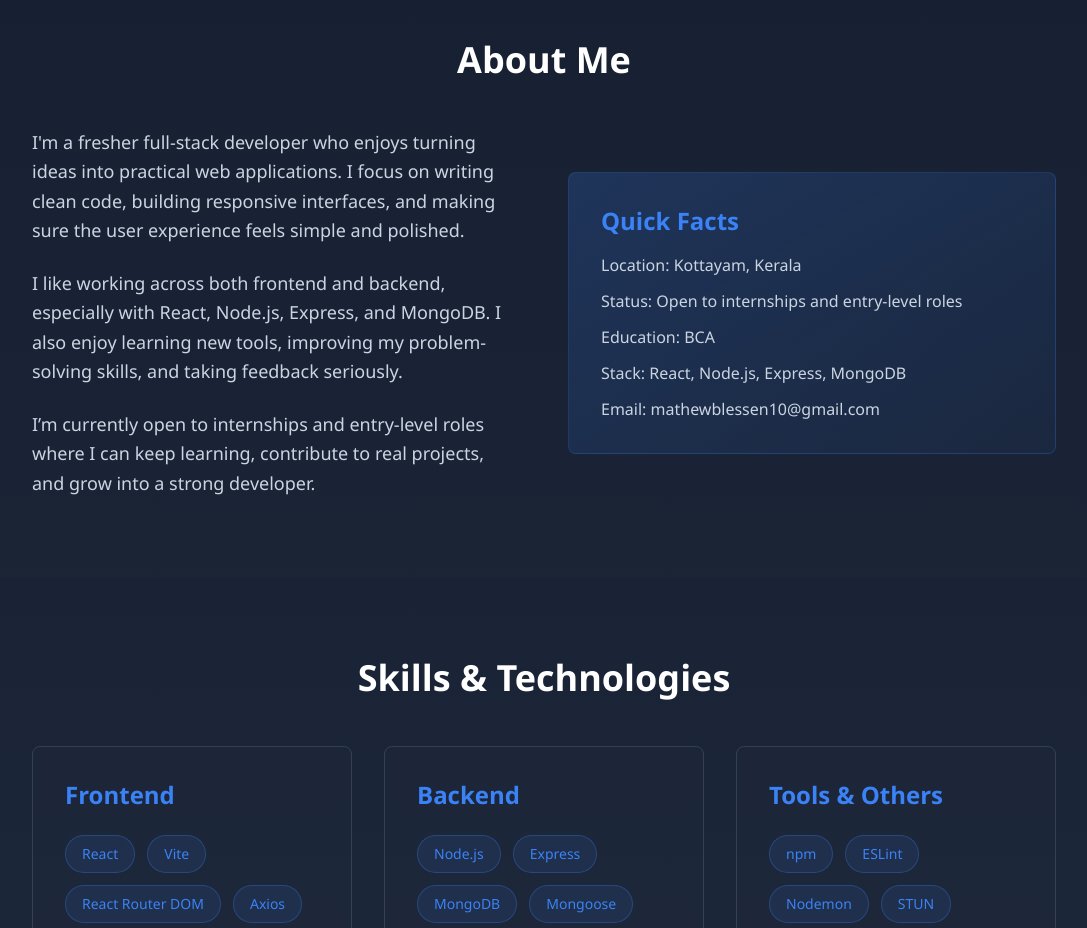
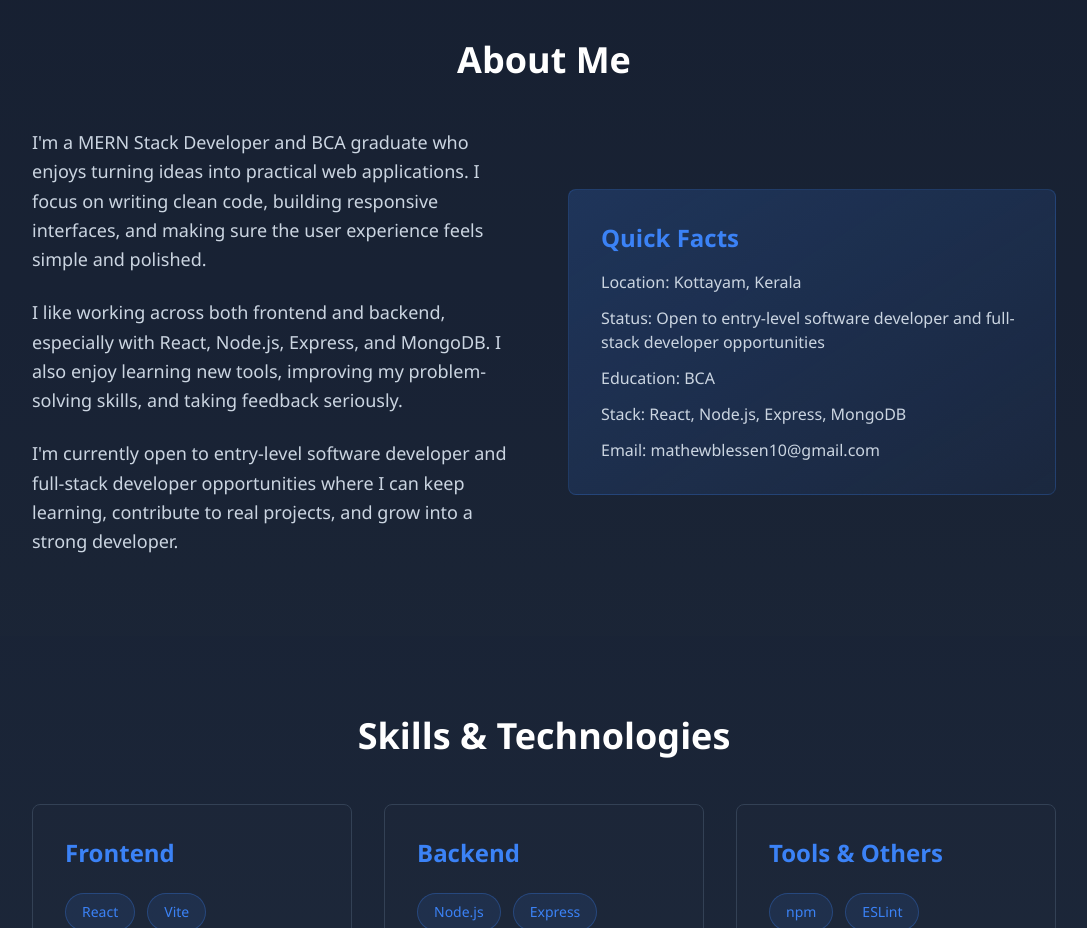
Before and after one commit to blesson-baby/my-portfolio, a React (Vite) app: page / in a window 1280 px wide. Shown: the part 840-1768 px from the top of the page, without its empty margins (96-1183 px from the left). Built offline with nearby package versions, Linux system fonts and the light colour scheme; no server answers.

Commit message:
Update profile content and add assets

```diff
--- a/src/components/About.jsx
+++ b/src/components/About.jsx
@@ -6,24 +6,25 @@ export default function About() {
         <div className="grid grid-cols-1 md:grid-cols-2 gap-12 items-center">
           <div>
             <p className="text-slate-300 text-lg leading-relaxed mb-6">
-              I'm a fresher full-stack developer who enjoys turning ideas into practical web applications.
-              I focus on writing clean code, building responsive interfaces, and making sure the user experience
-              feels simple and polished.
+              I'm a MERN Stack Developer and BCA graduate who enjoys turning ideas into practical web
+              applications. I focus on writing clean code, building responsive interfaces, and making sure
+              the user experience feels simple and polished.
             </p>
             <p className="text-slate-300 text-lg leading-relaxed mb-6">
-              I like working across both frontend and backend, especially with React, Node.js, Express, and MongoDB.
-              I also enjoy learning new tools, improving my problem-solving skills, and taking feedback seriously.
+              I like working across both frontend and backend, especially with React, Node.js, Express, and
+              MongoDB. I also enjoy learning new tools, improving my problem-solving skills, and taking
+              feedback seriously.
             </p>
             <p className="text-slate-300 text-lg leading-relaxed">
-              I’m currently open to internships and entry-level roles where I can keep learning, contribute to real projects,
-              and grow into a strong developer.
+              I'm currently open to entry-level software developer and full-stack developer opportunities
+              where I can keep learning, contribute to real projects, and grow into a strong developer.
             </p>
           </div>
           <div className="bg-gradient-to-br from-accent/20 to-accent/5 p-8 rounded-lg border border-accent/20">
             <h3 className="text-2xl font-bold text-accent mb-4">Quick Facts</h3>
             <ul className="space-y-3 text-slate-300">
               <li> Location: Kottayam, Kerala</li>
-              <li> Status: Open to internships and entry-level roles</li>
+              <li> Status: Open to entry-level software developer and full-stack developer opportunities</li>
               <li> Education: BCA</li>
               <li> Stack: React, Node.js, Express, MongoDB</li>
               <li> Email: mathewblessen10@gmail.com</li>
```
Also changed, not shown: 2 other files (tests, documents, lock files or other folders).
